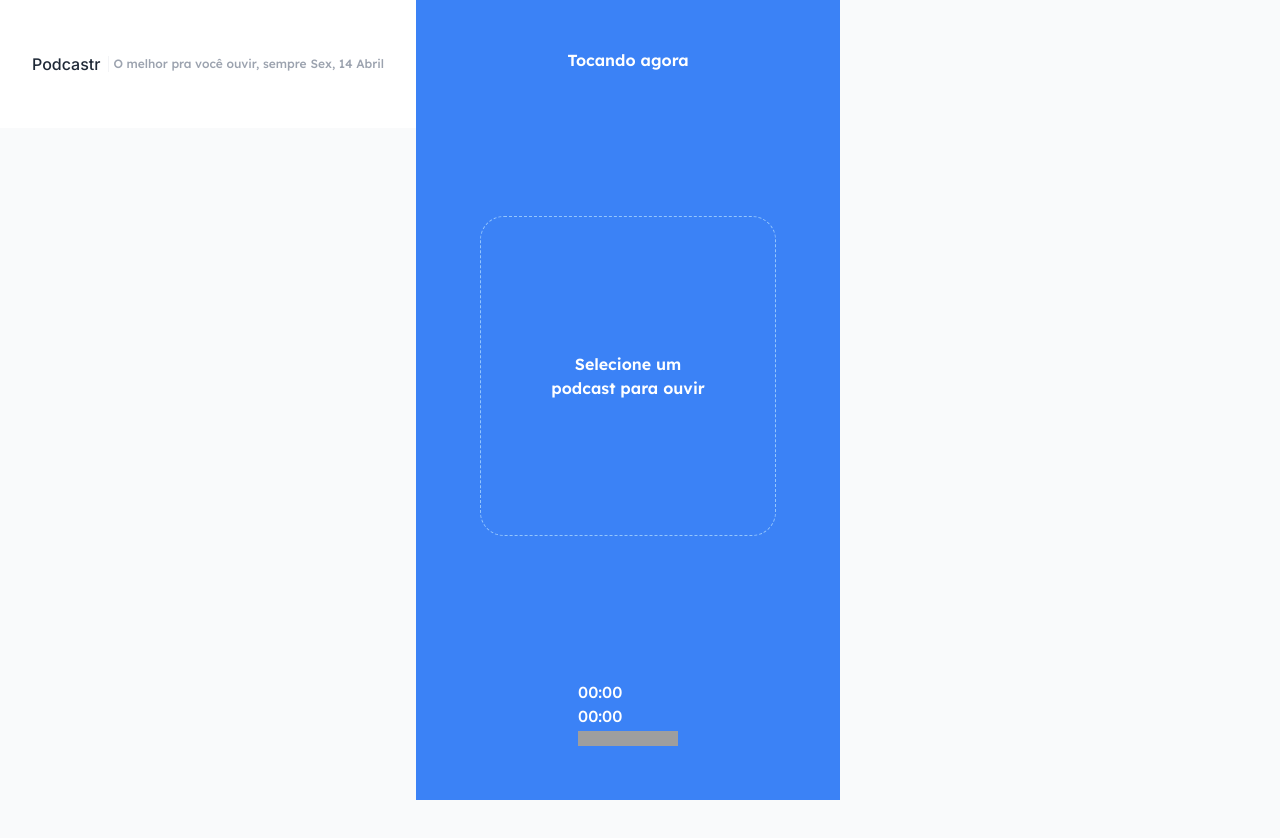
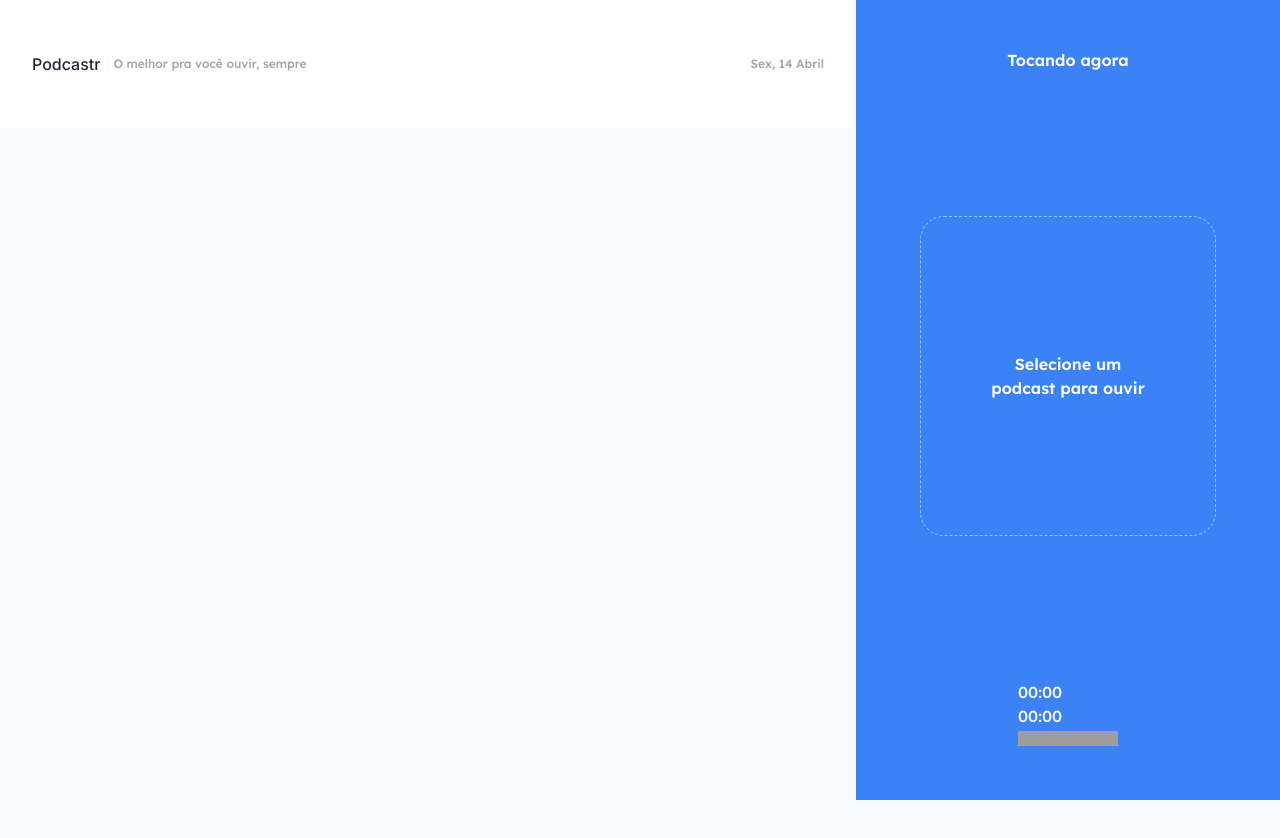
Before and after one commit to martinsju/podcastr, a Next.js app: page / in a window 1280 px wide. Shown: the top 838 px of the page. Built offline with nearby package versions, Linux system fonts and the light colour scheme; grey boxes are pictures that could not be loaded.

Commit message:
fix: adjustment on flex tag order

```diff
--- a/src/pages/_app.tsx
+++ b/src/pages/_app.tsx
@@ -5,8 +5,8 @@ import { Player } from '@/components/Player'
 
 export default function App({ Component, pageProps }: AppProps) {
 	return (
-		<div className='flex flex-1'>
-			<main>
+		<div className='flex'>
+			<main className='flex-1'>
 				<Header />
 				<Component {...pageProps} />
 			</main>
```
